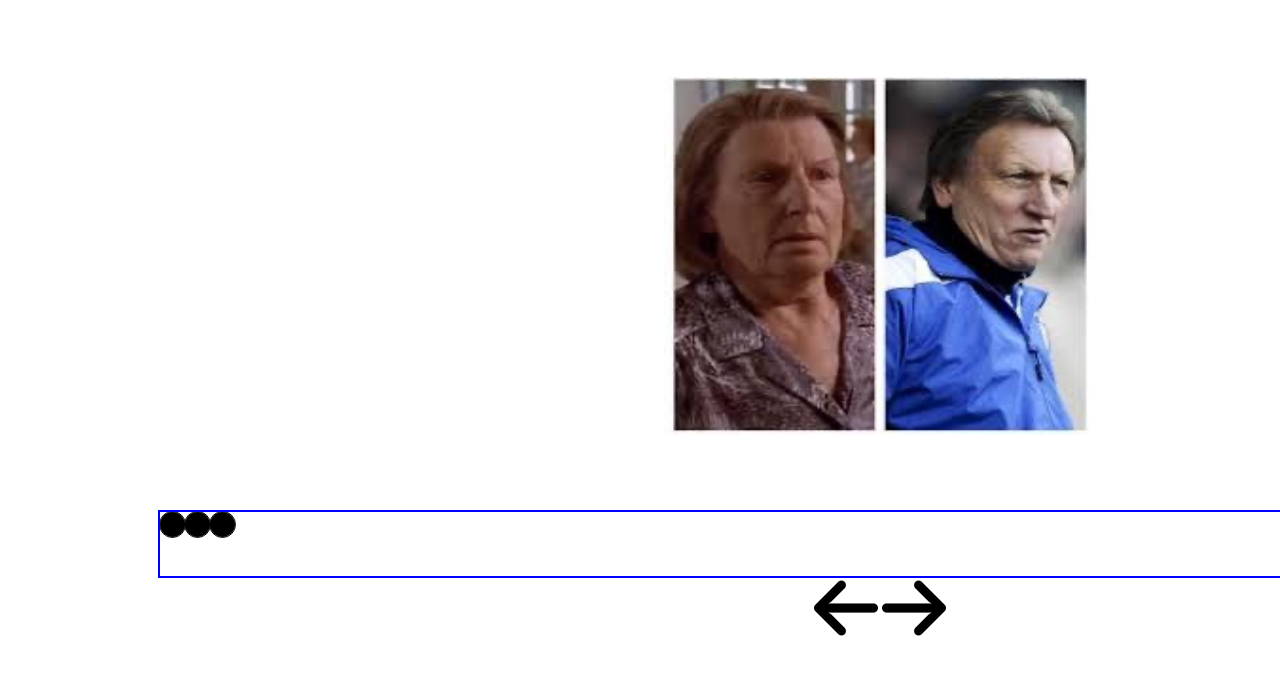
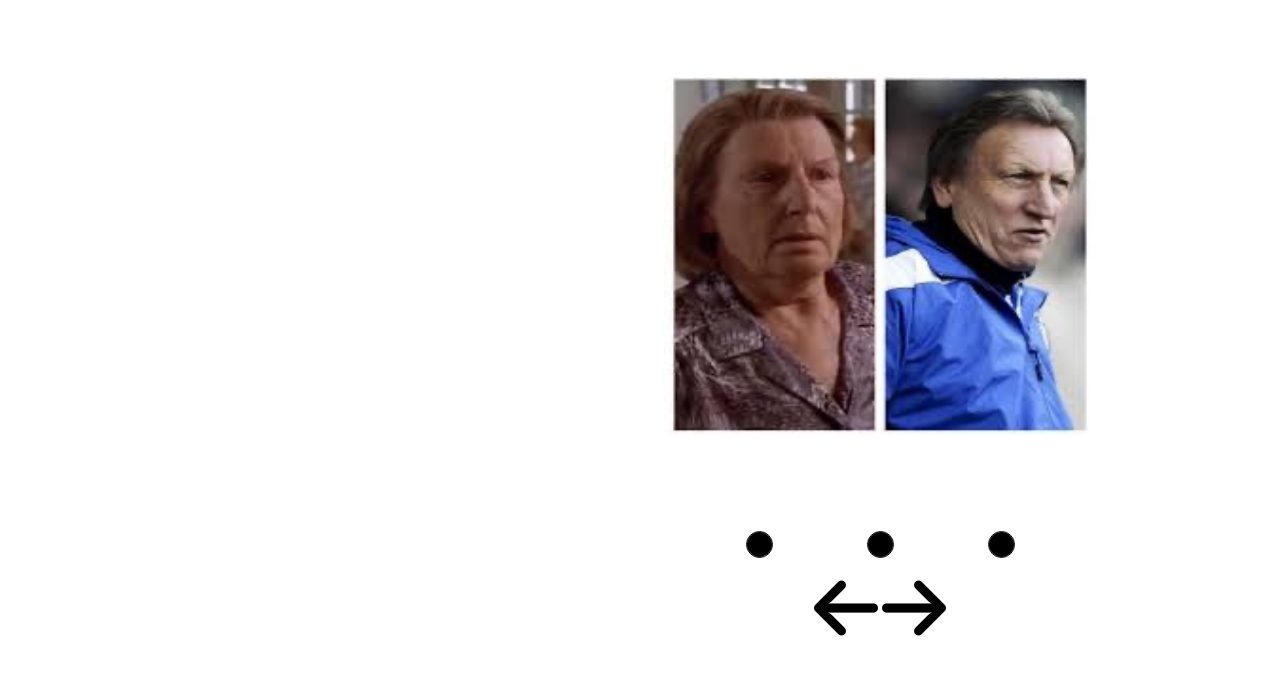
Before and after one commit to BamideleAdewuyi/ImageCarousel, a website built with webpack: page src/template.html in a window 1280 px wide. Shown: the top 674 px of the page. Built offline with nearby package versions, Linux system fonts and the light colour scheme.

Commit message:
style.css: Set .navigationDots justify-content and align-items to center. Set .navigationDot margin to 3em

```diff
--- a/src/style.css
+++ b/src/style.css
@@ -28,7 +28,9 @@
 }
 
 .navigationDots {
-    outline: 2px solid blue;
+    display: flex;
+    justify-content: center;
+    align-items: center;
     height: 10%;
     width: 100%;
 }
@@ -45,6 +47,7 @@
     outline: 1px solid black;
     height: 25px;
     width: 25px;
+    margin: 3em;
     background-color: black;
     border-radius: 50%;
     display: inline-block;
```
